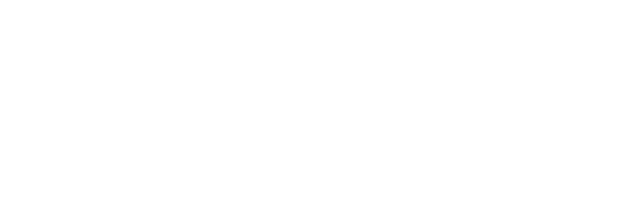
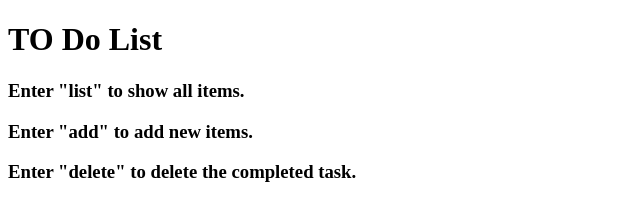
Before and after one commit to MishraShivamm/WEB-TECH, a plain HTML site: page JavaScript P-4/Practice/To do/index.html in a window 1280 px wide. Shown: the whole page, without its empty margins (0-640 px from the left). Drawn offline with Linux system fonts and the light colour scheme.

Commit message:
Loops Practice

```diff
--- a/JavaScript P-4/Practice/To do/index.html
+++ b/JavaScript P-4/Practice/To do/index.html
@@ -6,7 +6,10 @@
     <title>To Do</title>
 </head>
 <body>
-
+    <h1>TO Do List</h1>
+    <h3>Enter "list" to show all items.</h3>
+    <h3>Enter "add" to add new items.</h3>
+    <h3>Enter "delete" to delete the completed task.</h3>
 </body>
 <script src="script.js"></script>
 </html>
```
